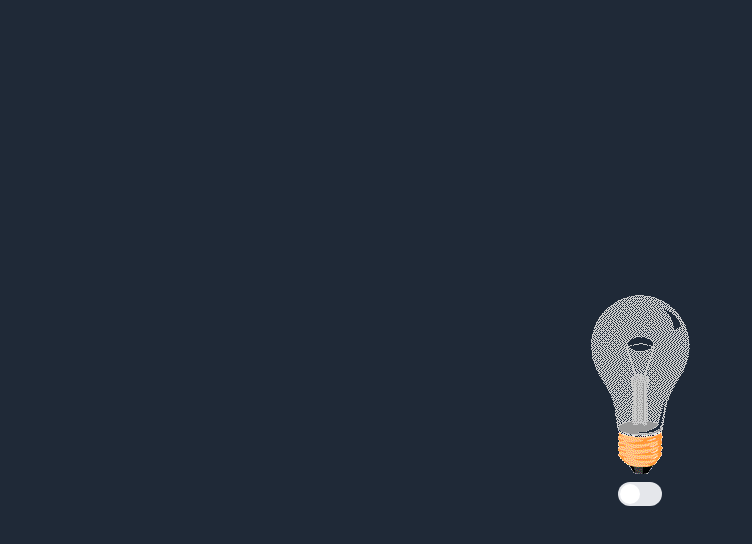
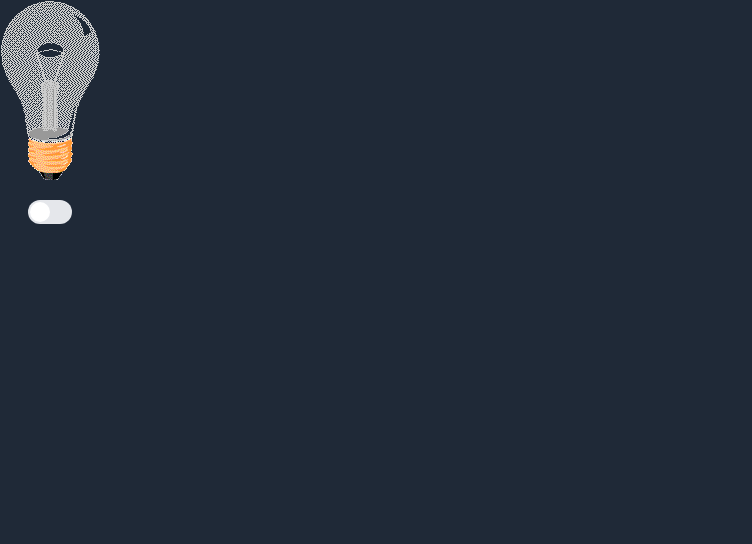
Before and after one commit to Naufall0000/Tugas-ON-OFF-LAMPU, a plain HTML site: page index.html in a window 1280 px wide. Shown: the whole page, without its empty margins (0-752 px from the left). Drawn offline with nearby package versions, Linux system fonts and the light colour scheme.

Commit message:
mengubah posisi lampu ke pojok kiri atasq

```diff
--- a/index.html
+++ b/index.html
@@ -11,16 +11,17 @@
     <div class="flex justify-center items-center min-h-screen w-full bg-gray-800 gap-4">
         <!-- LAMPU 1 -->
         <div class="flex flex-col gap-2 items-center">
-            <img src="assets/images/off.gif" alt="" id="lampu1" />
+                <img src="assets/images/off.gif" alt="" id="lampu1" class="absolute top-0 left-0" />
 
-        <label for="default-toggle1" class="inline-flex relative items-center cursor-pointer">
+                <label for="default-toggle1" class="absolute top-[200px] left-7 inline-flex items-center cursor-pointer">
                     <input type="checkbox" id="default-toggle1" class="sr-only peer" onchange="saklar()">
 
                     <div class="w-11 h-6 bg-gray-200 peer-focus:outline-none peer-focus:ring-4
                       peer-focus:ring-blue-300 dark:peer-focus:ring-blue-800
                       rounded-full dark:bg-gray-700 peer-checked:bg-blue-600
                       transition duration-300"></div>
-                <div class="absolute left-[2px] top-[2px] bg-white  w-5 h-5 rounded-full
+
+                    <div class="absolute left-[2px] top-[2px] bg-white w-5 h-5 rounded-full
                       transition-transform duration-300 peer-checked:translate-x-5"></div>
                   </label>
         </div>
```
Lines whose indentation alone changed are shown as unchanged.
